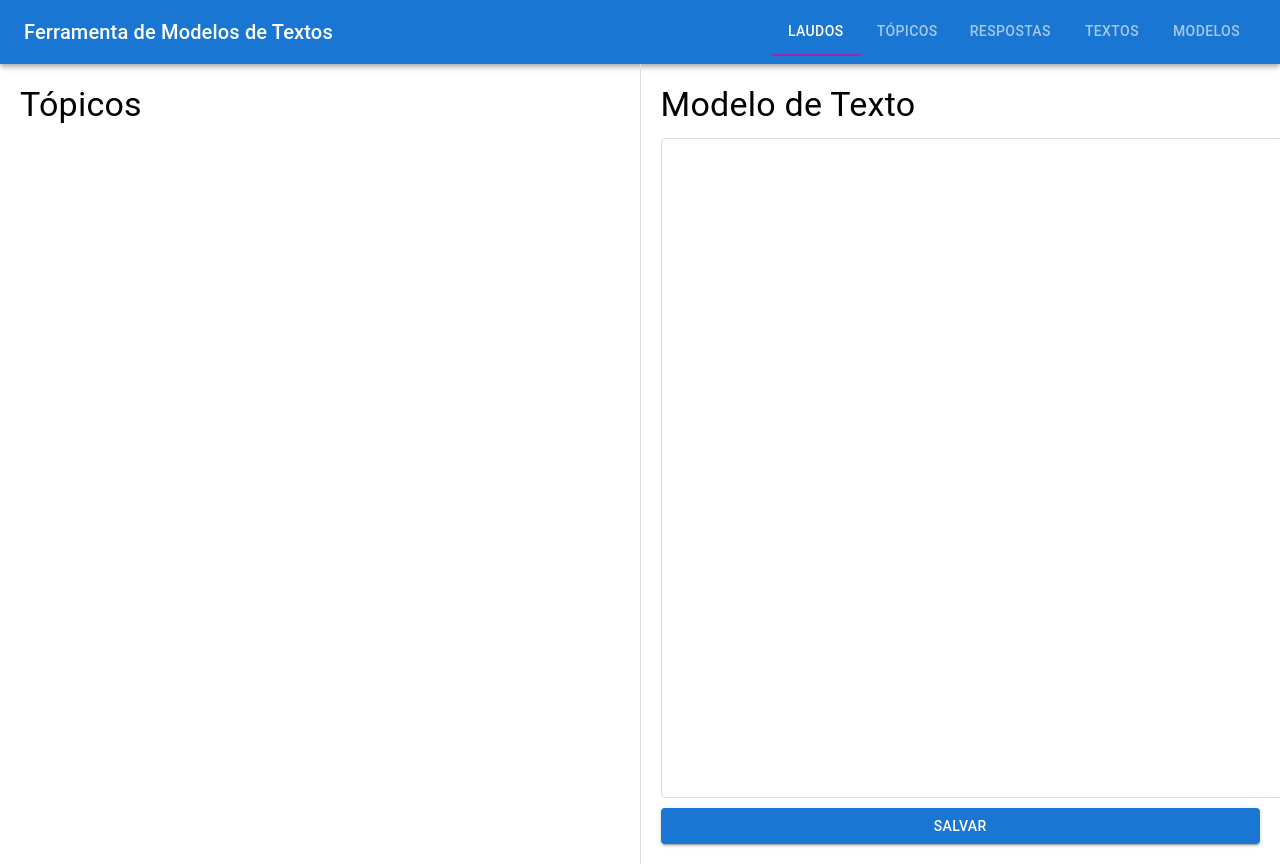
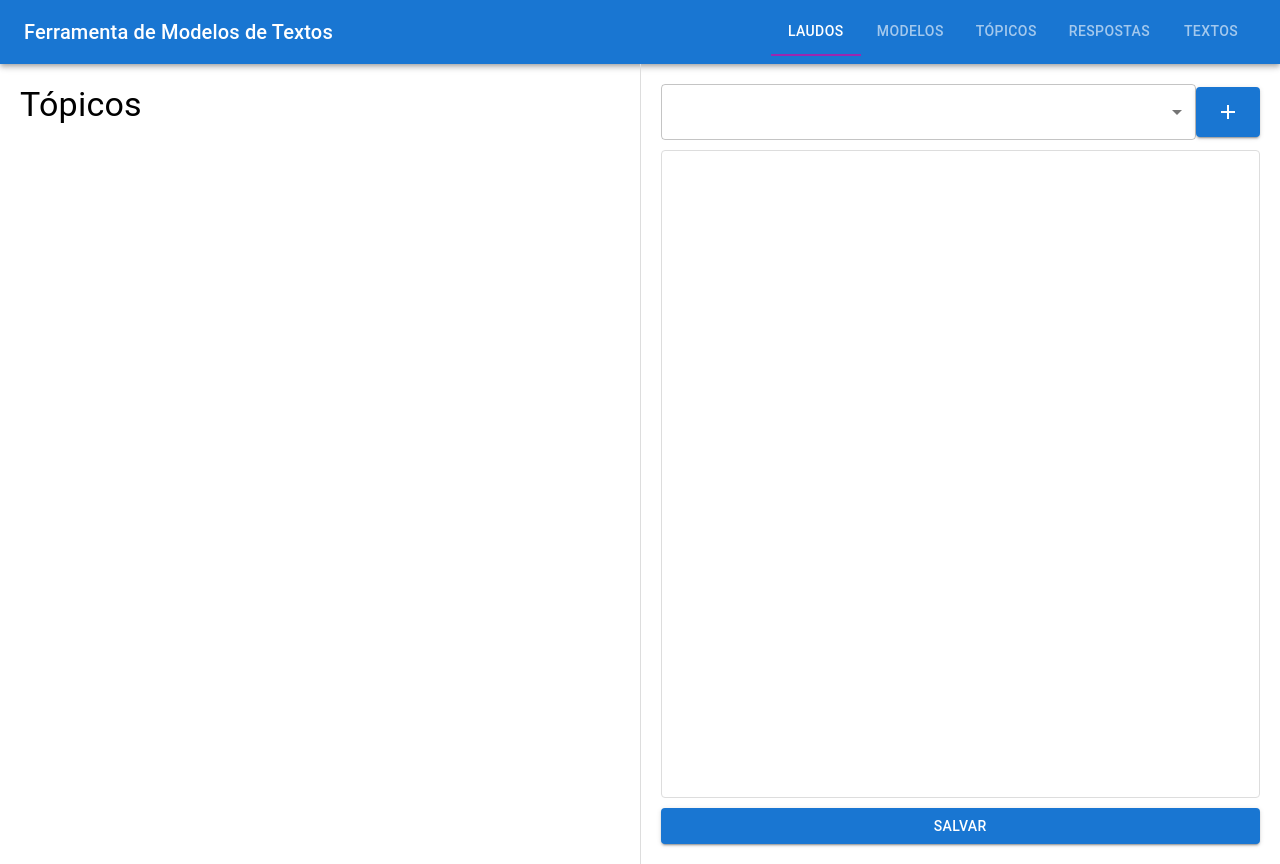
Before and after one commit to mlafourcade/laudo_neuroespaco, a React (Create React App) app in the folder frontend/: page /modelos in a window 1280 px wide. Built offline with nearby package versions, Linux system fonts and the light colour scheme.

Commit message:
Atualizei a ModelsPage com uma caixa de selecao

```diff
--- a/frontend/package.json
+++ b/frontend/package.json
@@ -5,6 +5,7 @@
   "dependencies": {
     "@emotion/react": "^11.13.0",
     "@emotion/styled": "^11.13.0",
+    "@mui/icons-material": "^5.16.6",
     "@mui/material": "^5.16.6",
     "@mui/styles": "^5.16.6",
     "@testing-library/jest-dom": "^5.17.0",
--- a/frontend/src/componentes/mainMenu.tsx
+++ b/frontend/src/componentes/mainMenu.tsx
@@ -30,10 +30,10 @@ export const MainMenu: React.FC = () => {
         </Typography>
         <Tabs value={value} onChange={handleChange} textColor="inherit" indicatorColor="secondary">
           <Tab label="Laudos" component={Link} to="/" />
+          <Tab label="Modelos" component={Link} to="/modelos" />
           <Tab label="Tópicos" component={Link} to="/topicos" />
           <Tab label="Respostas" component={Link} to="/respostas" />
           <Tab label="Textos" component={Link} to="/texts" />
-          <Tab label="Modelos" component={Link} to="/modelos" />
         </Tabs>
       </Toolbar>
     </AppBar>
--- a/frontend/src/pages/ModelsPage.tsx
+++ b/frontend/src/pages/ModelsPage.tsx
@@ -1,6 +1,8 @@
 import React, { useRef, useState } from 'react';
-import { Box, Typography, Paper, Button, TextField, Dialog, DialogActions, DialogContent, DialogTitle } from '@mui/material';
+import { Box, Typography, Paper, Button, TextField, Dialog, DialogActions, DialogContent, DialogTitle, Select, MenuItem, SelectChangeEvent } from '@mui/material';
 import { useData } from '../contexts/DataContext';
+import useStyles from './PageStyles'; // Importando os estilos
+import AddIcon from '@mui/icons-material/Add';
 
 interface Topic {
   id: string;
@@ -17,6 +19,7 @@ interface ContentPart {
   positions: TopicPosition[];
 }
 
+
 interface Model {
   id: string;
   name: string;
@@ -24,6 +27,7 @@ interface Model {
 }
 
 export const ModelsPage: React.FC = () => {
+  const classes = useStyles();
   const { topics, models, addModel } = useData(); // Usando o DataContext para acessar os modelos globais e função de adicionar modelo
   const textFieldRef = useRef<HTMLDivElement>(null);
   const [open, setOpen] = useState(false);
@@ -138,29 +142,71 @@ export const ModelsPage: React.FC = () => {
     }
   };
 
+  const handleModelSelect = (event: SelectChangeEvent<string>) => {
+    const selectedId = event.target.value as string;
+    const selectedModel = models.find(model => model.id === selectedId);
+    if (selectedModel) {
+      renderModelContent(selectedModel); // Atualiza o conteúdo da caixa de texto
+    }
+  };
+
+  const renderModelContent = (model: Model) => {
+    if (textFieldRef.current) {
+      let htmlContent = '';
+      let lastIndex = 0;
+
+      // Itera sobre cada parte do conteúdo do modelo
+      model.content.forEach(part => {
+        // Adiciona o texto anterior antes da parte atual
+        htmlContent += part.text;
+
+        // Adiciona os tópicos nas posições correspondentes
+        part.positions.forEach(position => {
+          const topic = topics.find(t => t.id === position.topicId);
+          if (topic) {
+            const topicHtml = `<span class="${classes.topic}">{${topic.question}}</span>`;
+            // Adiciona o nome do tópico no texto na posição especificada
+            htmlContent = htmlContent.slice(0, position.position + lastIndex) +
+              topicHtml +
+              htmlContent.slice(position.position + lastIndex);
+          }
+        });
+
+        lastIndex += part.text.length;
+      });
+
+      // Atualiza o conteúdo da área de texto com o HTML gerado
+      textFieldRef.current.innerHTML = htmlContent;
+
+      // Ajusta a posição do cursor para o início
+      const range = document.createRange();
+      const selection = window.getSelection();
+      if (selection) {
+        range.setStart(textFieldRef.current.firstChild || textFieldRef.current, 0);
+        range.collapse(true);
+        selection.removeAllRanges();
+        selection.addRange(range);
+      }
+    }
+  };
+
+  const handleAddModel = () => {
+    if (textFieldRef.current) {
+      setOpen(true); // Abrir modal para entrada do nome do modelo
+    }
+  };
+
   return (
-    <Box sx={{ display: 'flex', height: '100vh' }}>
+    <Box className={classes.root}>
       {/* Lateral Esquerda: Lista de Tópicos */}
-      <Box
-        sx={{
-          width: '50%',
-          padding: '20px',
-          borderRight: '1px solid #ddd',
-          overflowY: 'auto',
-        }}
-      >
+      <Box className={classes.leftSide}>
         <Typography variant="h4" gutterBottom>
           Tópicos
         </Typography>
         {topics.map((topic) => (
           <Paper
             key={topic.id}
-            sx={{
-              padding: '16px',
-              marginBottom: '10px',
-              cursor: 'move',
-              backgroundColor: '#fafafa',
-            }}
+            className={classes.paper}
             draggable
             onDragStart={(e) => e.dataTransfer.setData('text', topic.id)}
           >
@@ -170,39 +216,42 @@ export const ModelsPage: React.FC = () => {
       </Box>
 
       {/* Lateral Direita: Área de Texto */}
-      <Box
-        sx={{
-          width: '50%',
-          padding: '20px',
-          display: 'flex',
-          flexDirection: 'column',
-        }}
-        onDrop={handleDrop}
-        onDragOver={handleDragOver}
-      >
-        <Typography variant="h4" gutterBottom>
-          Modelo de Texto
-        </Typography>
+      <Box className={classes.rightSide} onDrop={handleDrop} onDragOver={handleDragOver}>
+        <Box className={classes.selectContainer}>
+          <Select
+            // value={selectedModelId}
+            onChange={handleModelSelect}
+            displayEmpty
+            className={classes.select}
+          >
+            <MenuItem value="">
+              <em>Selecione um modelo</em>
+            </MenuItem>
+            {models.map((model) => (
+              <MenuItem key={model.id} value={model.id}>
+                {model.name}
+              </MenuItem>
+            ))}
+          </Select>
+          <Button
+            variant="contained"
+            color="primary"
+            onClick={handleAddModel}
+            className={classes.addButton}
+          >
+            <AddIcon />
+          </Button>
+        </Box>
         <Box
           contentEditable
           ref={textFieldRef}
-          sx={{
-            width: '100%',
-            height: 'calc(100% - 40px)', // Ajuste para o rodapé
-            border: '1px solid #ddd',
-            borderRadius: '4px',
-            padding: '10px',
-            overflowY: 'auto',
-            whiteSpace: 'pre-wrap',
-            outline: 'none',
-            cursor: 'text',
-          }}
+          className={classes.textField}
         />
         <Button
           variant="contained"
           color="primary"
           onClick={handleSave}
-          sx={{ marginTop: '10px' }}
+          className={classes.save}
         >
           Salvar
         </Button>
--- a/frontend/src/pages/PageStyles.ts
+++ b/frontend/src/pages/PageStyles.ts
@@ -4,6 +4,7 @@ const useStyles = makeStyles({
   root: {
     display: 'flex',
     height: '100vh',
+    overflow: 'hidden',
   },
   leftSide: {
     width: '50%',
@@ -11,17 +12,55 @@ const useStyles = makeStyles({
     borderRight: '1px solid #ddd',
     display: 'flex',
     flexDirection: 'column',
+    overflowY: 'auto',
   },
   rightSide: {
     width: '50%',
     padding: '20px',
     display: 'flex',
     flexDirection: 'column',
+    overflowY: 'auto',
   },
   paper: {
+    border: '1px solid #ddd',
+    padding: '16px',
+    marginBottom: '10px',
+    cursor: 'move',
+    backgroundColor: '#fafafa',
+  },
+  selectContainer: {
+    display: 'flex',
+    alignItems: 'center',
+    marginBottom: '10px',
+  },
+  select: {
+    flexGrow: 1,
+  },
+  addButton: {
+    marginLeft: '10px',
+    minWidth: '40px',
+    height: '50px',
+    borderRadius: '8px',
+    display: 'flex',
+    alignItems: 'center',
+    justifyContent: 'center',
+  },
+  textField: {
+    outline: 'none',
+    cursor: 'text',
+    flexGrow: 1,
+    border: '1px solid #ddd',
+    borderRadius: '4px',
     padding: '10px',
+    overflowY: 'auto',
     marginBottom: '10px',
-    border: '1px solid #ddd',
+  },
+  save: {
+    marginTop: '10px',
+  },
+  topic: {
+    color: 'blue', /* Define a cor azul */
+    fontWeight: 'bold',
   },
 });
 
```
Also changed, not shown: 1 other file (tests, documents, lock files or other folders).
